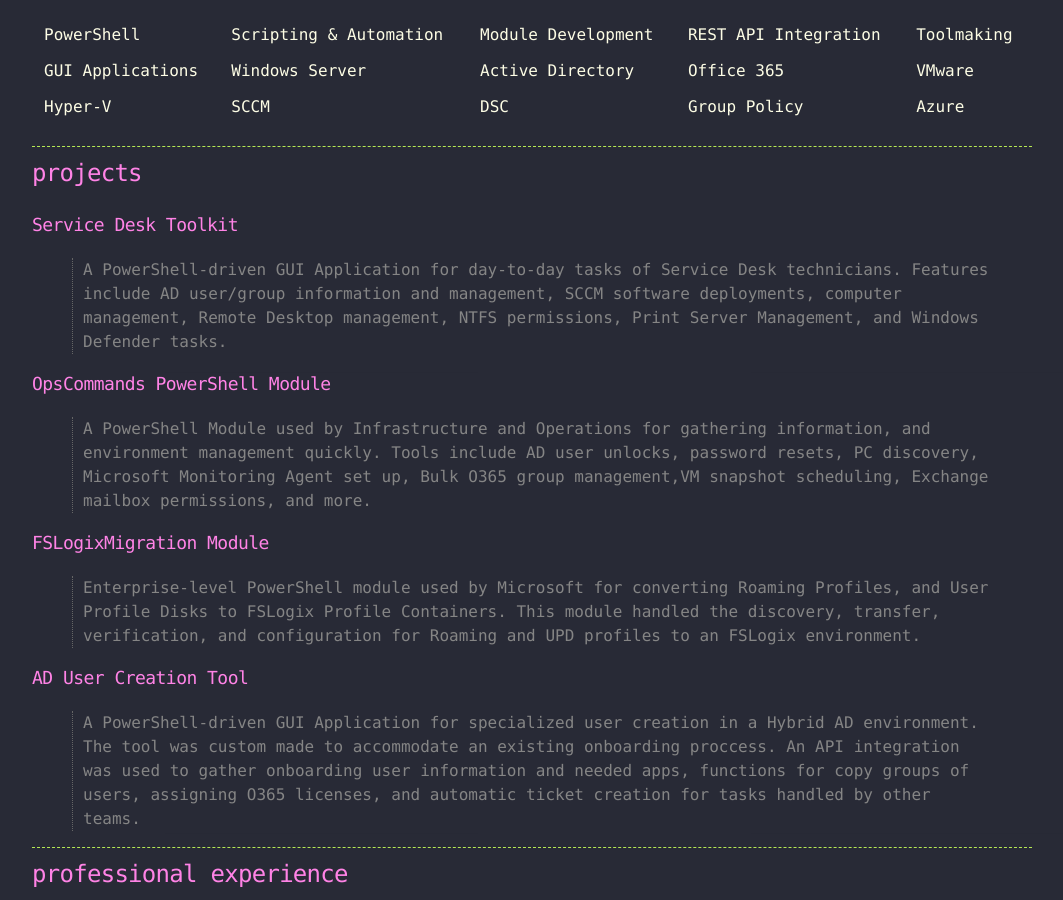
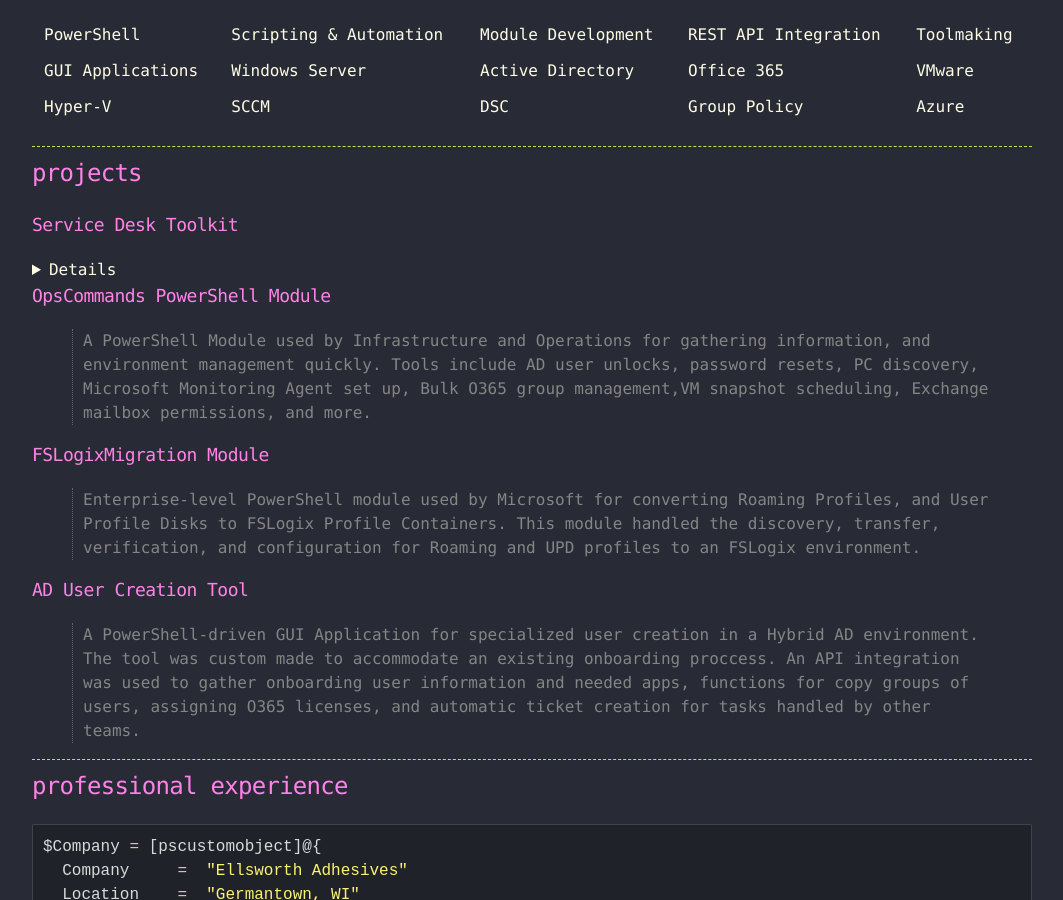
Before and after one commit to DomRRuggeri/DomRRuggeri.github.io, a Jekyll site: the page built from index.md, in a window 1280 px wide and 900 px high, scrolled down 550 px. Shown: the whole window, without its empty margins (108-1171 px from the left). Built offline with Jekyll 4.4.1, drawn with Linux system fonts in a browser that asks for light colours; our own code applies the rules of GitHub Pages for plain Markdown files.

Commit message:
collapse

```diff
--- a/index.md
+++ b/index.md
@@ -27,7 +27,11 @@ My name is Dom Ruggeri. I'm a System Administrator specializing in PowerShell de
 ## projects
 
 ### Service Desk Toolkit
+<details>
+  <summary>Details</summary>
+
 >A PowerShell-driven GUI Application for day-to-day tasks of Service Desk technicians. Features include AD user/group information and management, SCCM software deployments, computer management, Remote Desktop management, NTFS permissions, Print Server Management, and Windows Defender tasks.
+</details>
 
 ### OpsCommands PowerShell Module
 >A PowerShell Module used by Infrastructure and Operations for gathering information, and environment management quickly. Tools include AD user unlocks, password resets, PC discovery, Microsoft Monitoring Agent set up, Bulk O365 group management,VM snapshot scheduling, Exchange mailbox permissions, and more.
```
